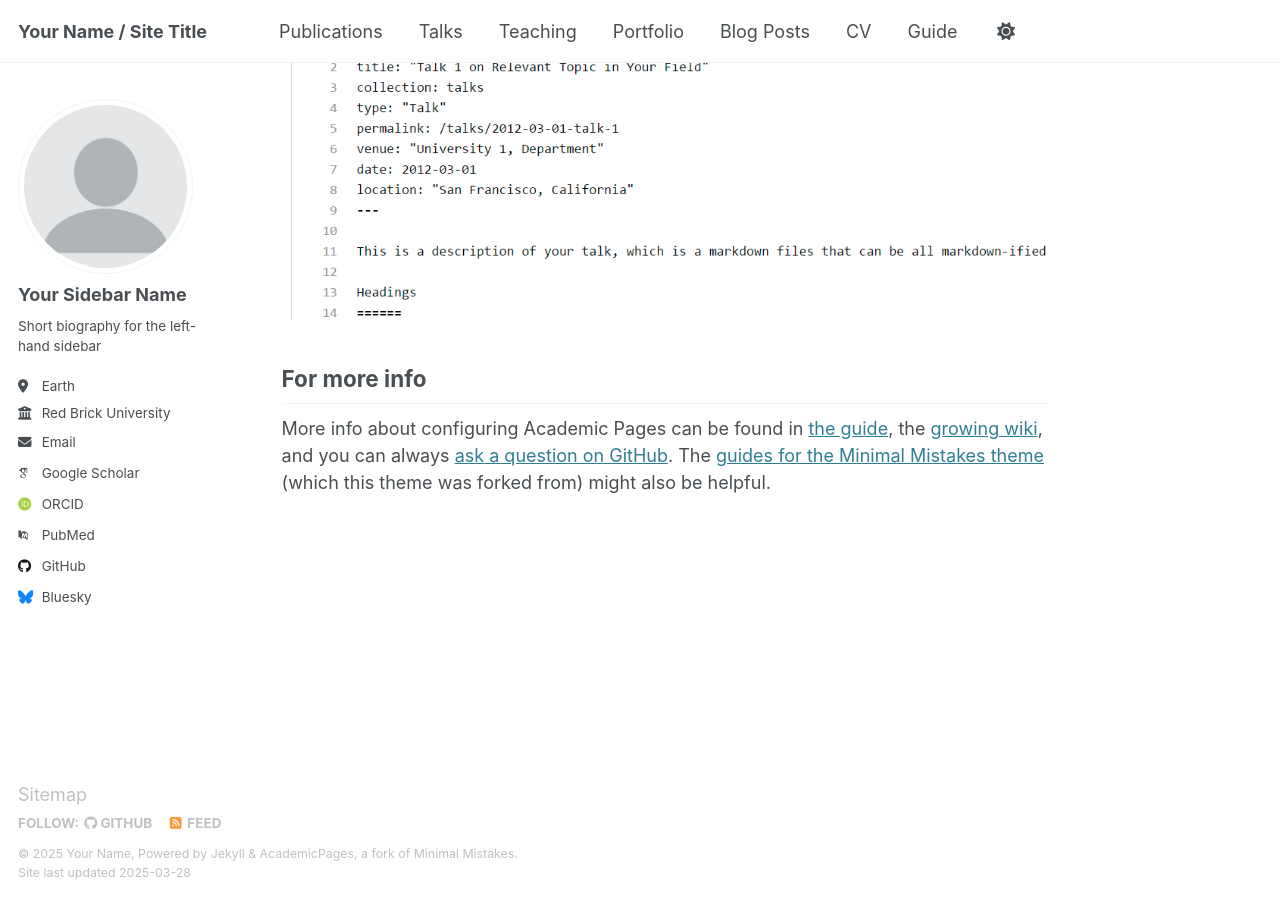
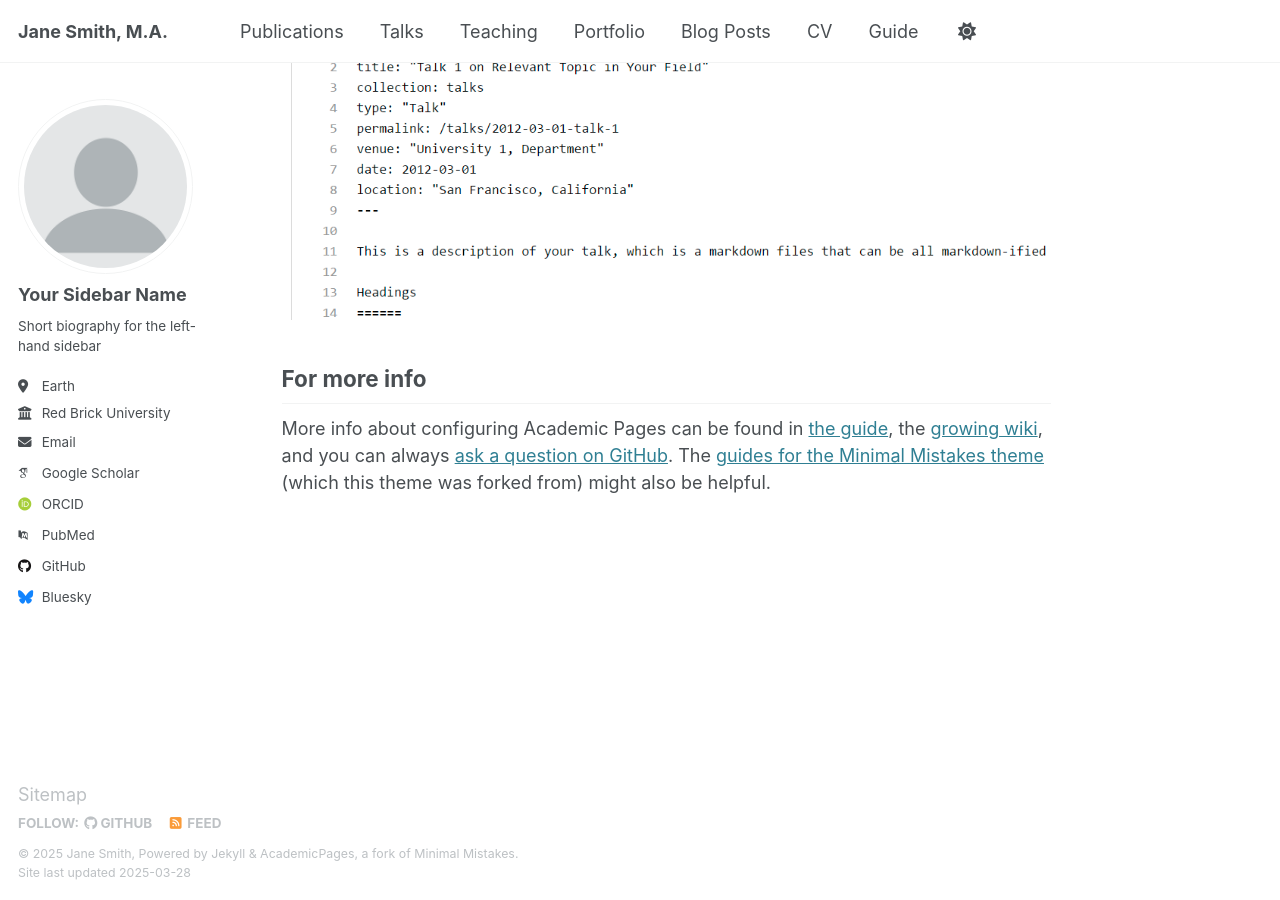
Before and after one commit to pb-berge/about, a Jekyll site: the page built from _pages/about.md, in a window 1280 px wide and 900 px high, scrolled down 2635 px. Built offline with Jekyll 4.4.1, drawn with Linux system fonts in a browser that asks for light colours; some web fonts are replaced.

Commit message:
Update _config.yml

```diff
--- a/_config.yml
+++ b/_config.yml
@@ -9,13 +9,14 @@
 # Basic Site Settings
 locale                   : "en-US"
 site_theme               : "default"
-title                    : "Your Name / Site Title"
+title                    : "Jane Smith, M.A."
 title_separator          : "-"
-name                     : &name "Your Name"
-description              : &description "personal description"
-url                      : https://academicpages.github.io # the base hostname & protocol for your site e.g. "https://[your GitHub username].github.io"
-baseurl                  : "" # the subpath of your site, e.g. "/blog"
-repository               : "academicpages/academicpages.github.io"
+name                     : &name "Jane Smith"
+description              : &description "I like playing music. Welcome to my portfolio!"
+url                      : https://pb-berge.github.io # the base hostname & protocol for your site e.g. "https://[your GitHub username].github.io"
+baseurl                  : "/about" # the subpath of your site, e.g. "/blog"
+repository               : "about/pb-berge.github.io"
+            #               "[tag]/[username].github.io"
 
 # Site Author - The following control what appear as part of the author content on the side bar.
 #               If a field is blank the icon and link will not appear, otherwise it will be shown.
```
